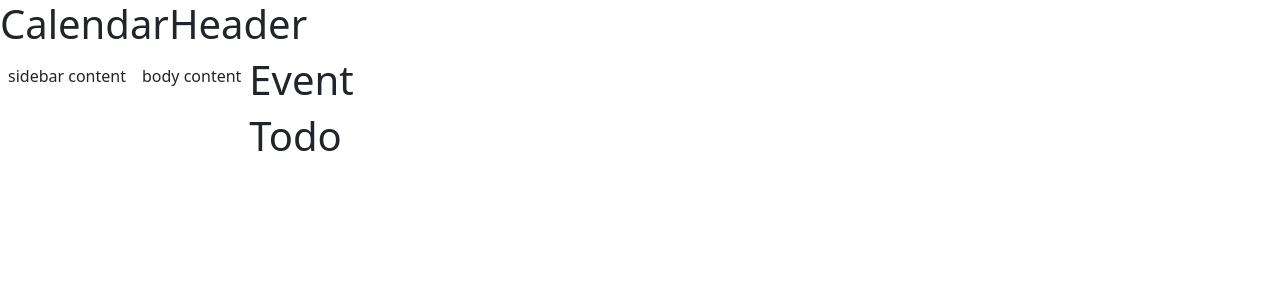
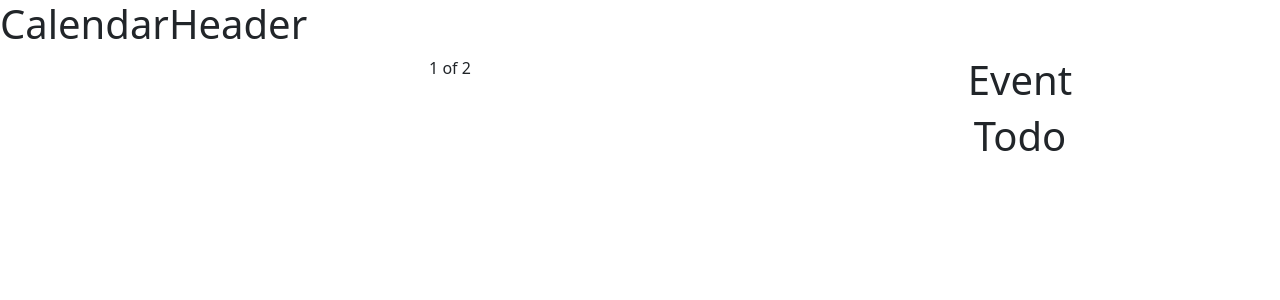
Before and after one commit to t3uyo3hi/multi-calendar-app, a React app in the folder frontend/: page / in a window 1280 px wide. Shown: the top 300 px of the page. Built offline with nearby package versions, Linux system fonts and the light colour scheme.

Commit message:
カレンダーの枠作り

```diff
--- a/frontend/src/components/CalendarBody.tsx
+++ b/frontend/src/components/CalendarBody.tsx
@@ -3,14 +3,13 @@ import SidePanel from "./SidePanel/SidePanel";
 
 const CalendarBody = () => {
     return (
-        <div className="d-flex flex-row">
-            <div className="p-2">
-                <div>sidebar content</div>
+        <div className="container text-center">
+            <div className="row">
+                <div className="col-8">1 of 2</div>
+                <div className="col-4">
+                    <SidePanel />
+                </div>
             </div>
-            <div className="p-2">
-                <div>body content</div>
-            </div>
-            <SidePanel />
         </div>
     );
 };
```
